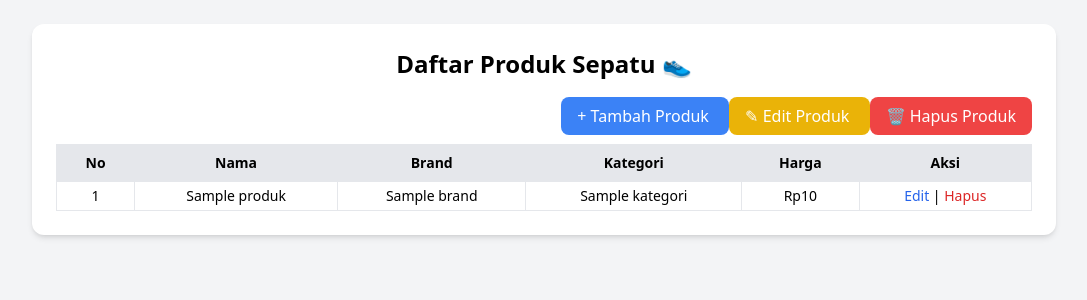
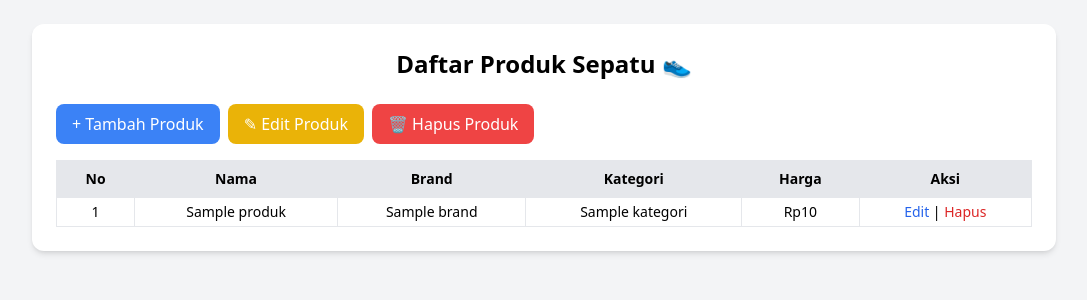
Before and after one commit to ddamar798/D-store-PHP, a PHP site: page /admin/produk.php in a window 1280 px wide. Shown: the top 300 px of the page, without its empty margins (96-1183 px from the left). Run offline with PHP 8.4, Linux system fonts and the light colour scheme; the visitor is signed in with stand-in values (Sample User, id 1); tables that the repository leaves empty or names only in its code hold one stand-in row (values such as "Sample post"); data that the repository does not hold is empty; some libraries are stand-ins or nearby versions.

Commit message:
fix bug tailwind

```diff
--- a/admin/produk.php
+++ b/admin/produk.php
@@ -31,8 +31,9 @@ $result = mysqli_query($db, $sql);
             Daftar Produk Sepatu 👟
         </h2>
 
-        <div class="text-right mb-4">
-            <a href="tambah_produk.php"
+<!-- Tombol-tombol dengan jarak -->
+<div class="flex flex-wrap gap-2 mt-4 mb-4">
+    <a href="tambah_produk.php"
        class="bg-blue-500 hover:bg-blue-600 text-white py-2 px-4 rounded-lg">
         + Tambah Produk
     </a>
@@ -47,8 +48,8 @@ $result = mysqli_query($db, $sql);
        class="bg-red-500 hover:bg-red-600 text-white py-2 px-4 rounded-lg">
         🗑️ Hapus Produk
     </a>
+</div>
 
-        </div>
 
         <div class="overflow-x-auto">
             <table class="w-full table-auto border border-gray-300 text-sm">
```
